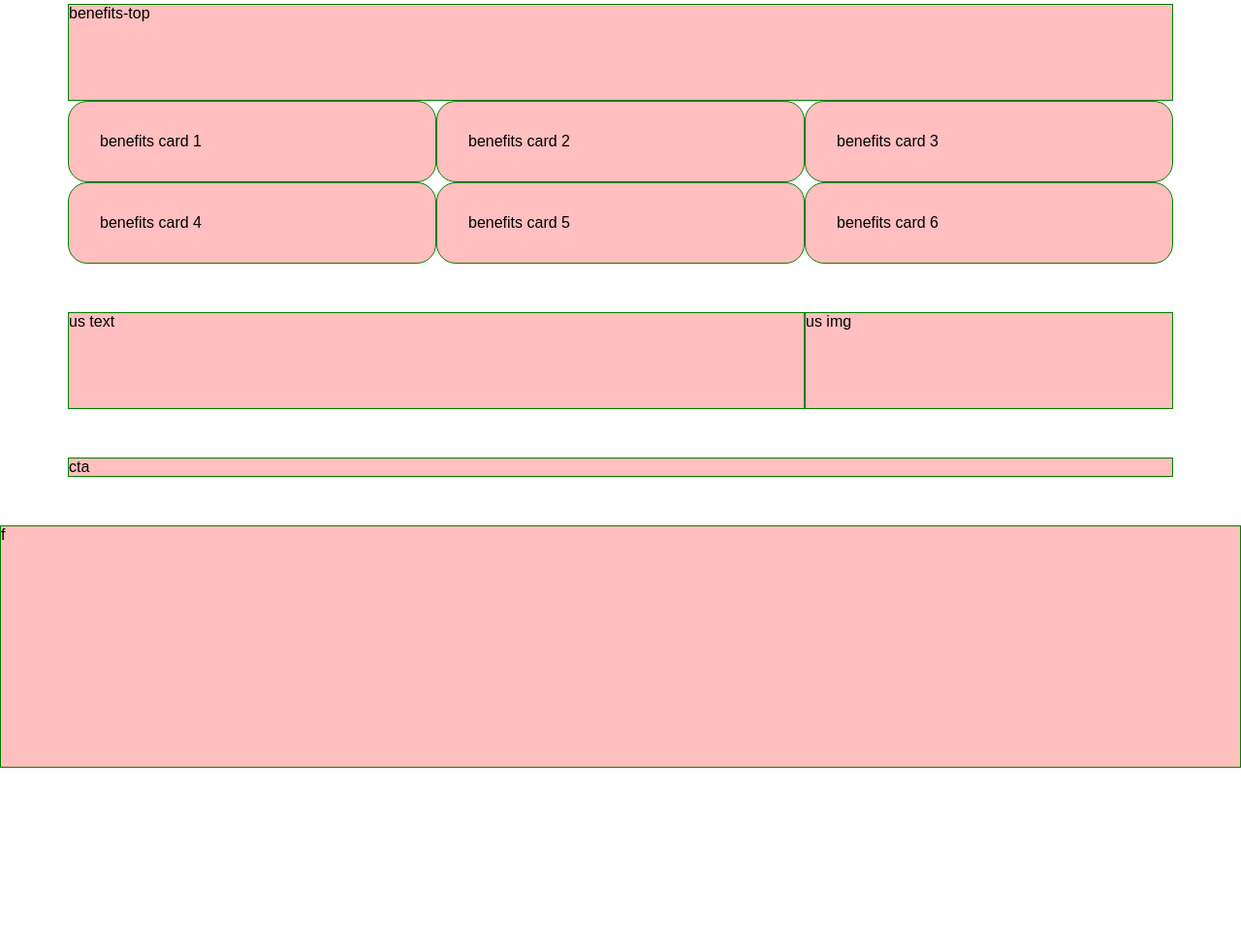
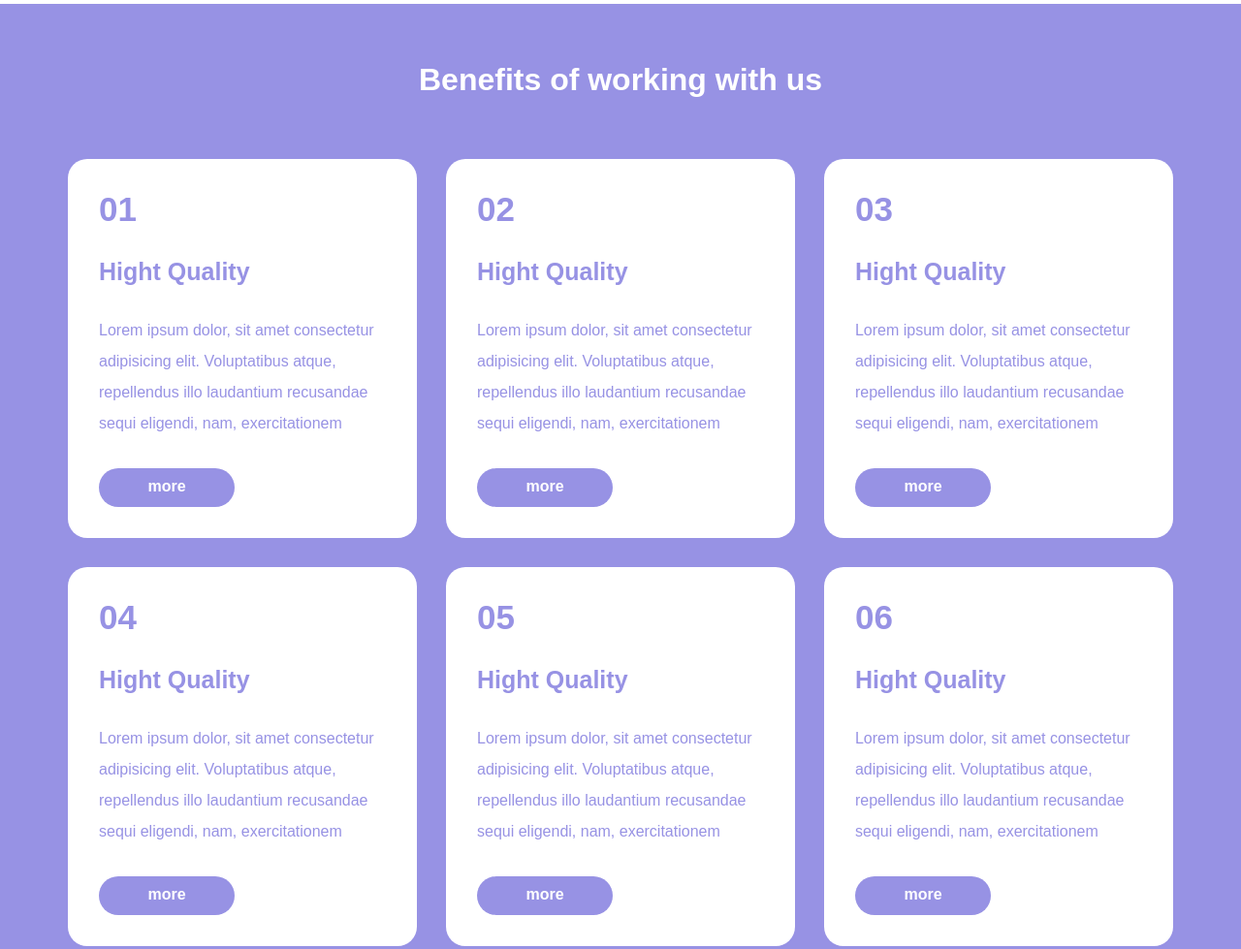
Before and after one commit to SaverioCascelli/htmlcss-responsive-layout, a plain HTML site: page index.html in a window 1280 px wide. Shown: the part 2863-3842 px from the top of the page at 97% size. Before the commit the page ends 3655 px from the top, so only its background shows below. Drawn offline with Linux system fonts and the light colour scheme.

Commit message:
[add] content in benefits section

```diff
--- a/css/desktop.css
+++ b/css/desktop.css
@@ -63,7 +63,9 @@
 
    }
 
+   /* benefits */
+
    .benefits .card{
-    width: calc(100% / 3);
+    width: calc(100% / 3 - 60px / 3);
     }
 }
--- a/css/style.css
+++ b/css/style.css
@@ -47,6 +47,11 @@ footer{
     border-radius: 20px;
     text-align: center;
     padding: 10px;
+
+}
+
+a:has(.button){
+    text-decoration: none;
 }
 /* /link */
 
@@ -283,8 +288,55 @@ main .container{
 
 /* benefits */
 
+.benefits{
+    background-color: rgb(151, 146, 228);
+    color: white;
+    text-align: center;
+    padding: 60px 0;
+}
+
+.benefits .cards{
+    display: flex;
+    flex-direction: column;
+    gap: 30px
+}
+
+.benefits .card{
+    text-align: left;
+    background-color: white;
+    color: rgb(151, 146, 228);
+}
+
+.benefits .card > *{
+    padding-bottom: 30px;
+}
+
+.benefits .card h3{
+    font-size: 35px;
+}
+
+.benefits .card h4{
+    font-size: 25px;
+}
+
+.benefits h3{
+    font-size: 2rem;
+}
+
+.benefits .card p{
+    line-height: 2rem;
+}
+
 .benefits-top{
     height: 100px;
+}
+
+.benefits .button{
+    background-color: rgb(151, 146, 228);
+    color: white;
+    width: 140px;
+    height: 40px;
+    font-weight: 600;
 }
 
 /* about-us */
--- a/css/tablet.css
+++ b/css/tablet.css
@@ -46,7 +46,7 @@
 
 
     .testimonials .card .text{
-        padding-left: 30px;
+        padding-left: 30px 30px;
     }
 
     .testimonials .card .text h4{
@@ -54,13 +54,14 @@
     }
 
     /* benefits */
+
+
     .benefits .cards{
-        display: flex;
         flex-flow: row wrap;
     }
 
     .benefits .card{
-        width: calc(100% / 2);
+        width: calc(100% / 2 - 15px);
     }
     /* /benefits */
 
--- a/index.html
+++ b/index.html
@@ -118,7 +118,7 @@
                         </div>
                     </div>
                     <div class="card">
-                        <img src="img/testimonial1.jpg" alt="">
+                        <img src="img/testimonial2.jpg" alt="">
                         <div class="text">
                             <p>
                             <i class="fa-solid fa-quote-left"></i> Lorem ipsum dolor sit amet consectetur adipisicing elit. Est totam officia nisi minima atque soluta neque minus, et alias ipsa.
@@ -126,7 +126,7 @@
                             <h4>NAT REYNOLDS</h4>
                         </div>
                     </div><div class="card">
-                        <img src="img/testimonial1.jpg" alt="">
+                        <img src="img/testimonial3.jpg" alt="">
                         <div class="text">
                             <p>
                             <i class="fa-solid fa-quote-left"></i> Lorem ipsum dolor sit amet consectetur adipisicing elit. Est totam officia nisi minima atque soluta neque minus, et alias ipsa.
@@ -141,28 +141,63 @@
 
         <section class="benefits">
             <div class="container">
-                <div class="benefits-top debug">
-                    benefits-top
+                <div class="benefits-top">
+                    <h3>Benefits of working with us</h3>
                 </div>
 
                 <div class="cards">
-                    <div class="card debug">
-                        benefits card 1
+                    <div class="card">
+                        <h3>01</h3>
+                        <h4>Hight Quality</h4>
+                        <p>Lorem ipsum dolor, sit amet consectetur adipisicing elit. Voluptatibus atque, repellendus illo laudantium recusandae sequi eligendi, nam, exercitationem</p>
+                        <a href=" "> <div class="button">
+                            more
+                        </div></a>
                     </div>
-                    <div class="card debug">
-                        benefits card 2
+
+                    <div class="card">
+                        <h3>02</h3>
+                        <h4>Hight Quality</h4>
+                        <p>Lorem ipsum dolor, sit amet consectetur adipisicing elit. Voluptatibus atque, repellendus illo laudantium recusandae sequi eligendi, nam, exercitationem</p>
+                        <a href=" "> <div class="button">
+                            more
+                        </div></a>
                     </div>
-                    <div class="card debug">
-                        benefits card 3
+
+                    <div class="card">
+                        <h3>03</h3>
+                        <h4>Hight Quality</h4>
+                        <p>Lorem ipsum dolor, sit amet consectetur adipisicing elit. Voluptatibus atque, repellendus illo laudantium recusandae sequi eligendi, nam, exercitationem</p>
+                        <a href=" "> <div class="button">
+                            more
+                        </div></a>
                     </div>
-                    <div class="card debug">
-                        benefits card 4
+
+                    <div class="card">
+                        <h3>04</h3>
+                        <h4>Hight Quality</h4>
+                        <p>Lorem ipsum dolor, sit amet consectetur adipisicing elit. Voluptatibus atque, repellendus illo laudantium recusandae sequi eligendi, nam, exercitationem</p>
+                        <a href=" "> <div class="button">
+                            more
+                        </div></a>
                     </div>
-                    <div class="card debug">
-                        benefits card 5
+
+                    <div class="card">
+                        <h3>05</h3>
+                        <h4>Hight Quality</h4>
+                        <p>Lorem ipsum dolor, sit amet consectetur adipisicing elit. Voluptatibus atque, repellendus illo laudantium recusandae sequi eligendi, nam, exercitationem</p>
+                        <a href=" "> <div class="button">
+                            more
+                        </div></a>
                     </div>
-                    <div class="card debug">
-                        benefits card 6
+
+                    <div class="card">
+                        <h3>06</h3>
+                        <h4>Hight Quality</h4>
+                        <p>Lorem ipsum dolor, sit amet consectetur adipisicing elit. Voluptatibus atque, repellendus illo laudantium recusandae sequi eligendi, nam, exercitationem</p>
+                        <a href=" "> <div class="button">
+                            more
+                        </div></a>
                     </div>
                 </div>
             </div>
```
